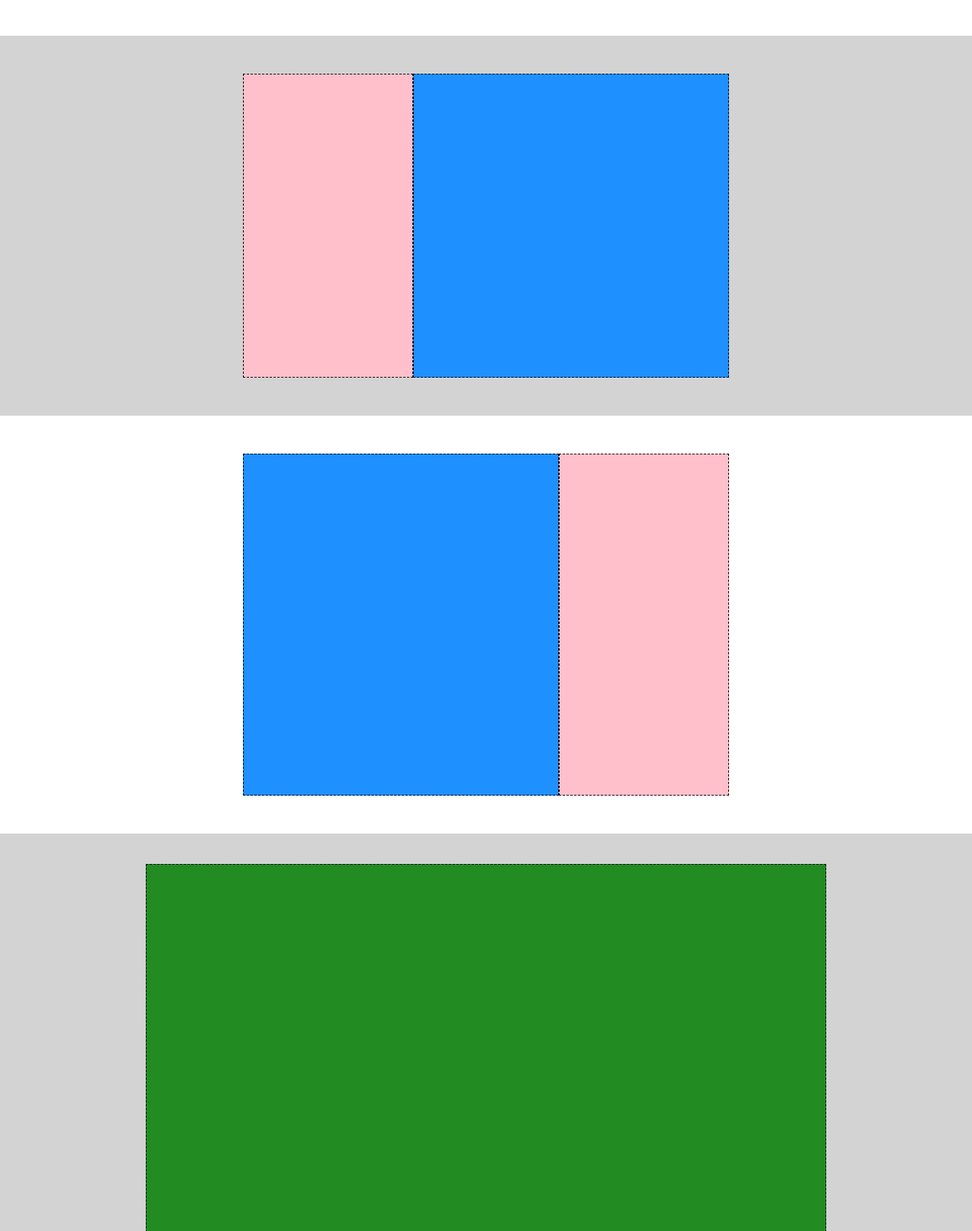
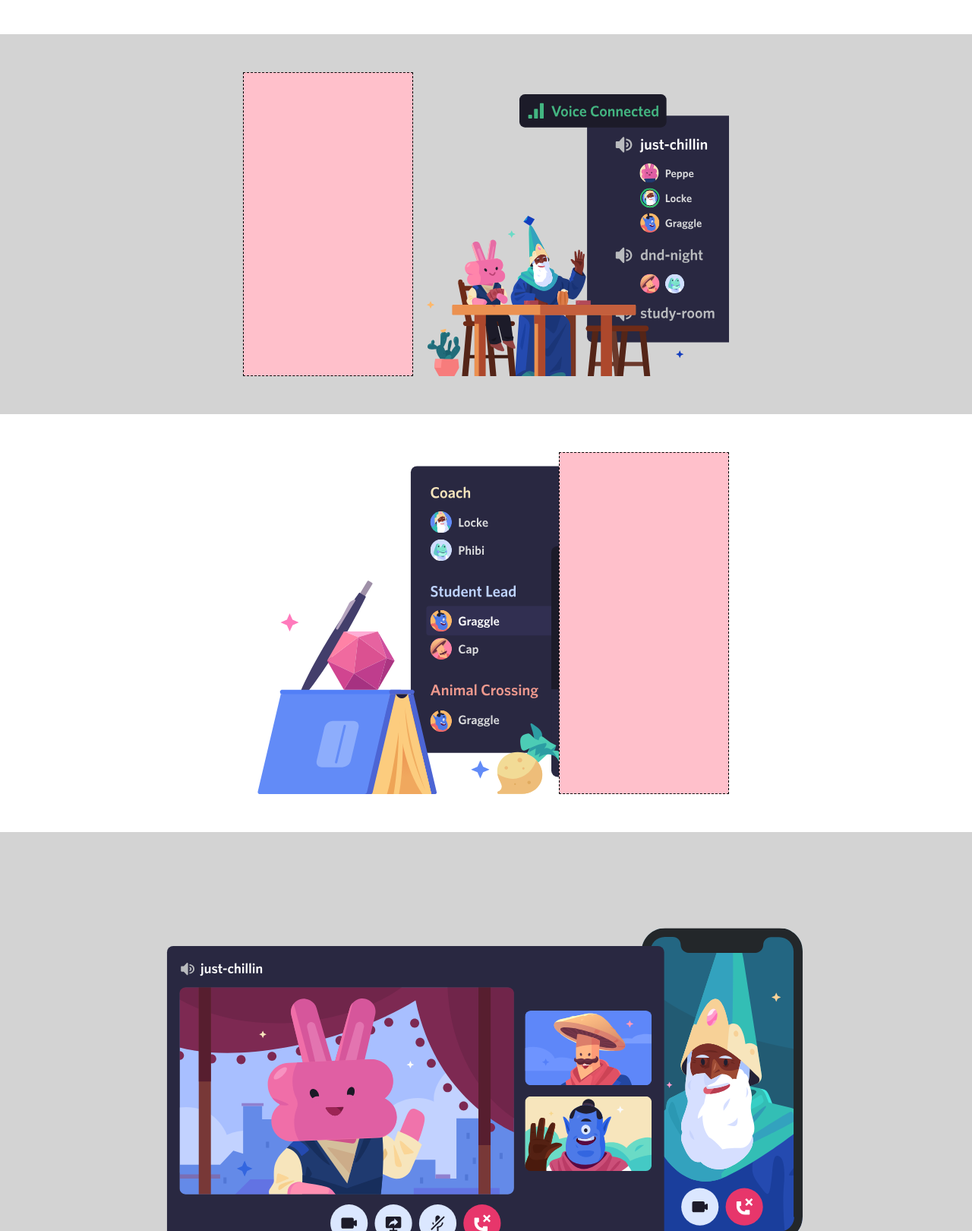
Before and after one commit to RuggeroCoco/htmlcss-discord, a plain HTML site: page index.html in a window 1280 px wide. Shown: the part 1180-2800 px from the top of the page at 76% size. Drawn offline with Linux system fonts and the light colour scheme.

Commit message:
add images

```diff
--- a/css/style.css
+++ b/css/style.css
@@ -57,7 +57,6 @@ body {
   align-items: center;
   padding-top: 100px;
   width: 50%;
-  border: 1px dashed black;
 }
 
 .header-pink > h1 {
@@ -95,10 +94,10 @@ body {
 }
 
 .box-1-1 {
+  background-image: url(/assets/item1.svg);
+  background-size: cover;
   height: 100%;
   width: 65%;
-  background-color: #1e90ff;
-  border: 1px dashed black;
 }
 
 .box-1-2 {
@@ -132,12 +131,25 @@ body {
 }
 
 .box-2-2 {
+  background-image: url(/assets/item2.svg);
+  background-size: cover;
   height: 100%;
   width: 65%;
-  background-color: #1e90ff;
+}
+
+.box-3-1 {
+  background-image: url(/assets/item3.svg);
+  background-size: cover;
+  height: 100%;
+  width: 65%;
+}
+
+.box-3-2 {
+  height: 100%;
+  width: 35%;
+  background-color: #ffc0cb;
   border: 1px dashed black;
 }
-
 .container-gray2 {
   width: 100%;
   background-color: #d3d3d3;
@@ -148,10 +160,12 @@ body {
 }
 
 .box-green {
+  background-image: url(/assets/item4-big.svg);
+  background-size: contain;
+  background-repeat: no-repeat;
+  background-position: center;
   height: 600px;
   width: 70%;
-  background-color: #228b22;
-  border: 1px dashed black;
 }
 /* MAIN */
 
--- a/index.html
+++ b/index.html
@@ -55,8 +55,8 @@
         </div>
         <div class="container-white">
             <div class="container-box1">
-                <div class="box-1-1"></div>
-                <div class="box-1-2"></div>
+                <div class="box-3-1"></div>
+                <div class="box-3-2"></div>
             </div>
         </div>
         <div class="container-gray2">
```
